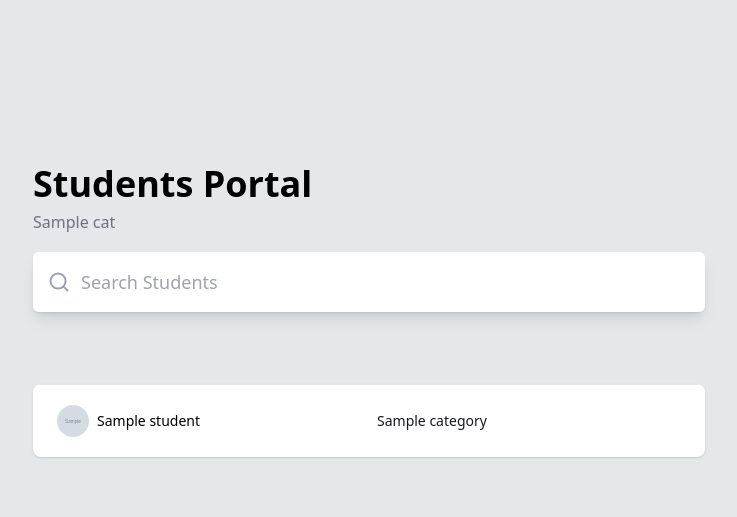
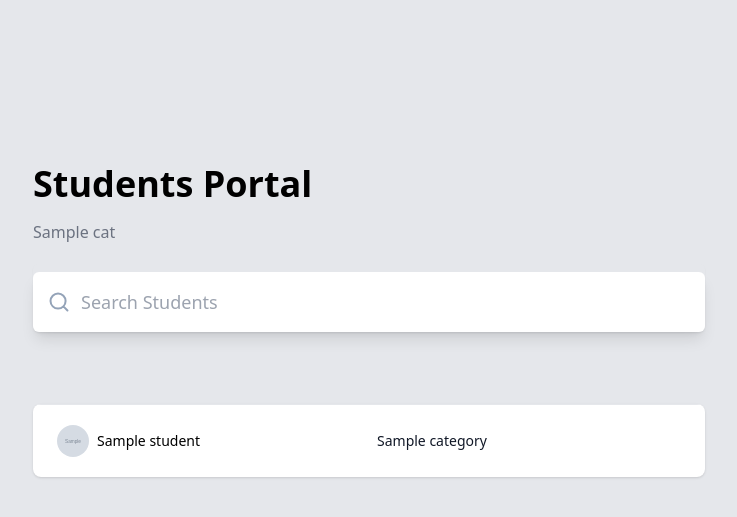
Before and after one commit to bishaller/studentsPortal, a Django app: template student/templates/index.html in a window 1280 px wide. Shown: the top 517 px of the page, without its empty margins (271-1008 px from the left). Run offline with Django 3.2, Linux system fonts and the light colour scheme; the template is opened without the code that fills it: most values are stand-ins (such as "Sample title", 1, 10 or a date in 2020); grey boxes marked "Sample" are stand-in pictures; some libraries are stand-ins or nearby versions.

Commit message:
update: gap for cat menu

```diff
--- a/student/templates/includes/categoryNav.html
+++ b/student/templates/includes/categoryNav.html
@@ -1,5 +1,5 @@
-  <nav class="relative flex items-center justify-between sm:h-10 lg:justify-start" aria-label="Global">
-        <ul class="hidden mt-1 md:block  md:pr-4 md:space-x-8">
+  <nav class="py-8 relative flex items-center justify-between sm:h-10 lg:justify-start" aria-label="Global">
+        <ul class="hidden md:block  md:pr-4 md:space-x-8">
           {% for cat in category_menu %}
             <li class="inline">
               <a class="font-medium text-gray-500 hover:text-indigo-500" href="{% url 'archive' %}?cat={{ cat.slug }}">
--- a/student/templates/index.html
+++ b/student/templates/index.html
@@ -11,7 +11,7 @@
                 </h1>
                 <header class="col-span-3 sm:col-span-2">
                     {% include 'includes/categoryNav.html' %}
-                    <form action="{% url 'archive' %}" class="mt-1 flex rounded-md shadow-sm relative">
+                    <form action="{% url 'archive' %}" class="flex rounded-md shadow-sm relative">
                         <label class="absolute top-7 left-4 text-slate-400" id="search-label">
                             <svg width="20" height="20" class="" viewBox="0 0 20 20"><path d="M14.386 14.386l4.0877 4.0877-4.0877-4.0877c-2.9418 2.9419-7.7115 2.9419-10.6533 0-2.9419-2.9418-2.9419-7.7115 0-10.6533 2.9418-2.9419 7.7115-2.9419 10.6533 0 2.9419 2.9418 2.9419 7.7115 0 10.6533z" stroke-width="2" stroke="currentColor" fill="none" fill-rule="evenodd" stroke-linecap="round" stroke-linejoin="round"></path></svg>
                         </label>
```
